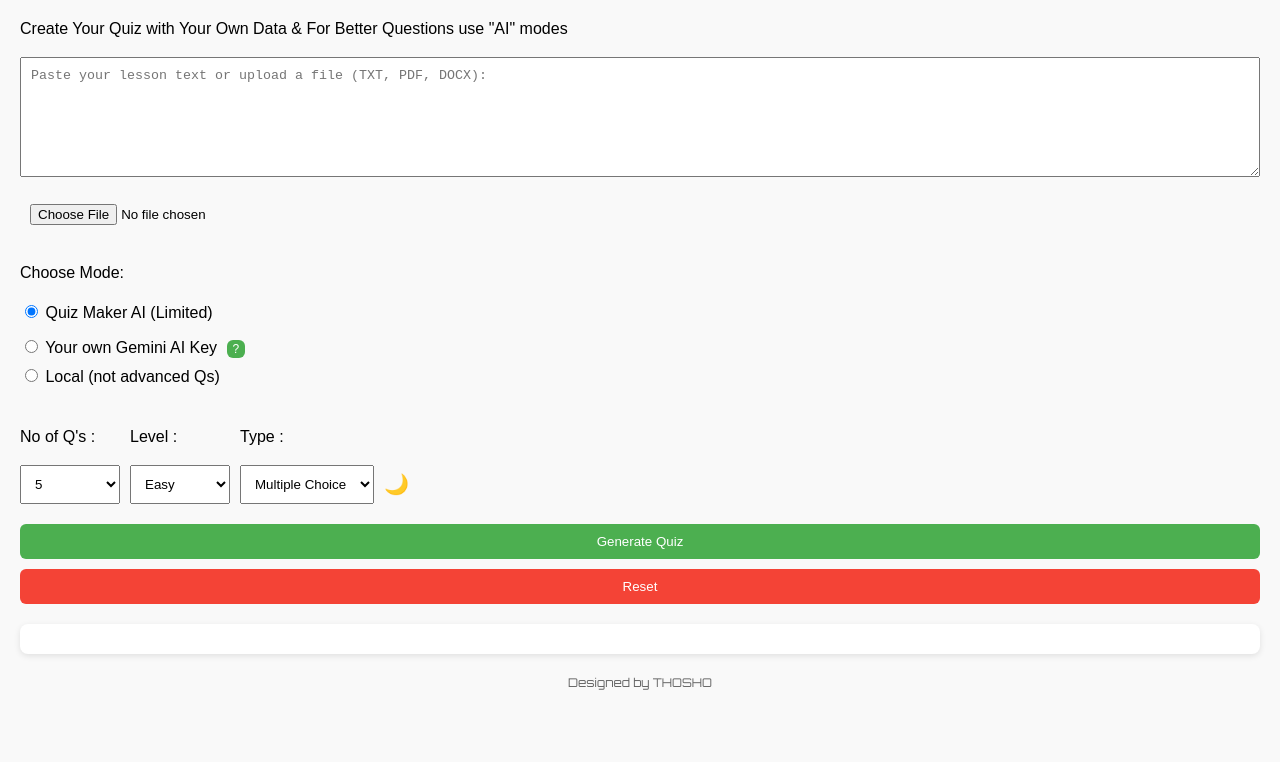
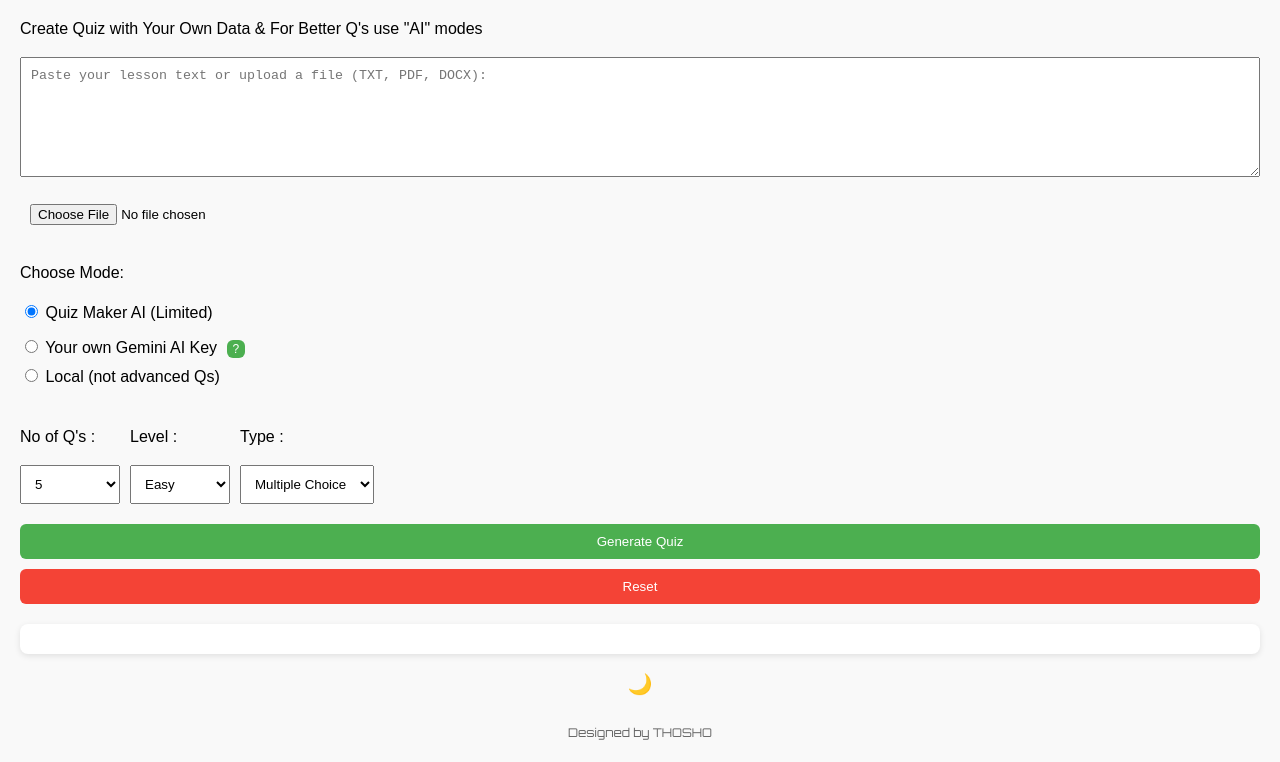
Before and after one commit to thosho/quizmaker, a plain HTML site: page index.html in a window 1280 px wide. Shown: the part 78-840 px from the top of the page. Before the commit the page ends 800 px from the top, so only its background shows below. Drawn offline with nearby package versions, Linux system fonts and the light colour scheme.

Commit message:
index.html

```diff
--- a/index.html
+++ b/index.html
@@ -163,6 +163,14 @@
       font-size: 12px;
       margin-top: 20px;
       color: #666; /* Subtle color */
+      display: flex;
+      justify-content: center;
+      align-items: center;
+      position: relative;
+    }
+    footer #darkModeToggle {
+      position: absolute;
+      right: 0;
     }
     body.dark footer {
       color: #bbb;
@@ -185,6 +193,7 @@
       #infoModal { max-width: 90%; padding: 15px; }
       #darkModeToggle { font-size: 18px; }
       .question button { width: 100%; margin-top: 10px; } /* Stack check buttons vertically on mobile */
+      footer #darkModeToggle { right: 10px; }
     }
   </style>
   <!-- Include pdf.js for PDF support -->
@@ -196,7 +205,7 @@
 
   <h2>Quiz Maker <span id="scoreContainer" class="score"></span></h2>
   <div id="inputSection">
-    <p>Create Your Quiz with Your Own Data & For Better Questions use "AI" modes</p>
+    <p>Create Quiz with Your Own Data & For Better Q's use "AI" modes</p>
 
     <textarea id="lessonInput" placeholder="Paste your lesson text or upload a file (TXT, PDF, DOCX):"></textarea>
 
@@ -238,9 +247,6 @@
           <option value="true-false">True/False</option>
         </select>
       </div>
-      <div>
-        <button id="darkModeToggle" onclick="toggleDarkMode()">🌙</button>
-      </div>
     </div>
   </div>
 
@@ -263,8 +269,8 @@
     <p>Note: Free tier has usage limits; check Google's terms.</p>
     <button onclick="hideInfo()">Close</button>
   </div>
-
-  <footer>Designed by THOSHO</footer>
+  <button id="darkModeToggle" onclick="toggleDarkMode()">🌙</button>
+  <footer>Designed by THOSHO </footer>
 
   <script>
     const OUR_API_KEYS = [
```
